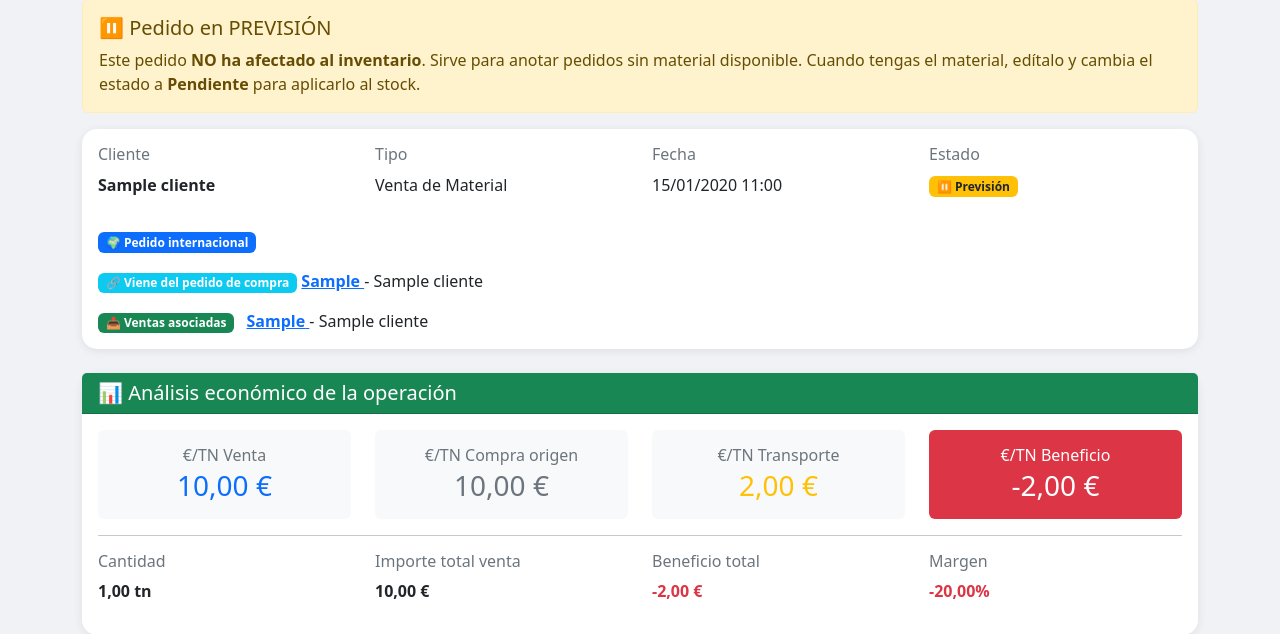
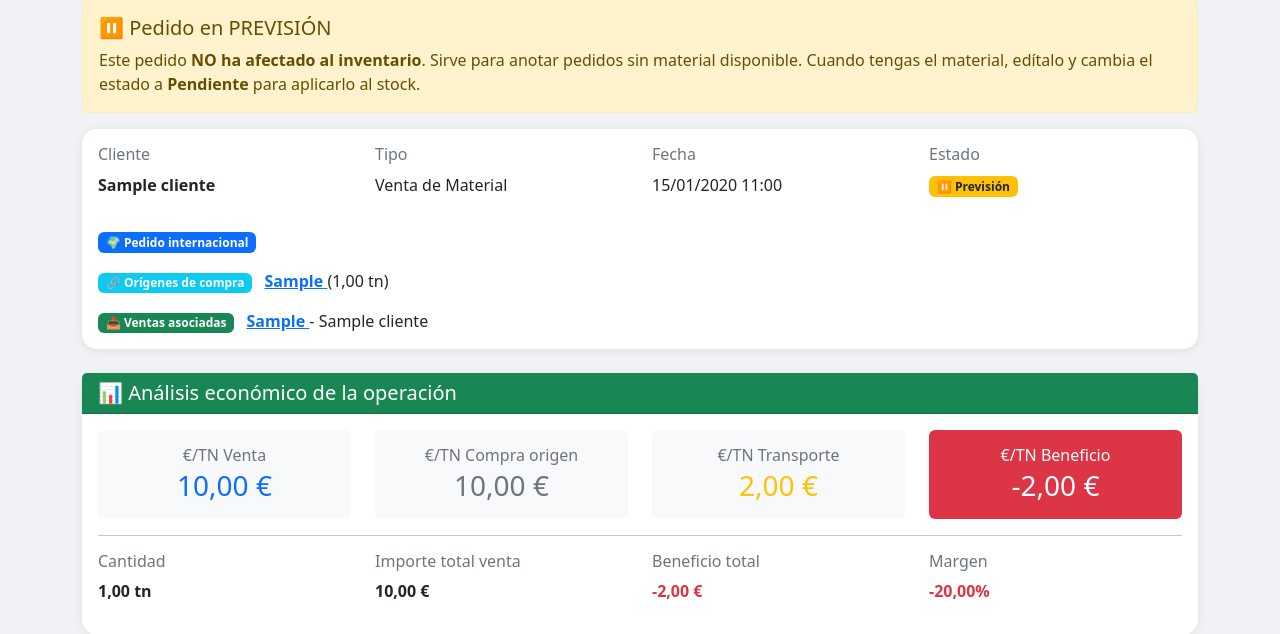
Before and after one commit to starmediterraneavictor-cmyk/erp-reciclaje, a Django app: page /pedidos/1/ in a window 1280 px wide. Shown: the part 153-787 px from the top of the page. Run offline with Django 5.2, Linux system fonts and the light colour scheme; a user stored in the database is signed in; tables that the repository leaves empty hold one stand-in row (values such as "Sample post"); some libraries are stand-ins or nearby versions.

Commit message:
Fix: detalle_pedido usa origenes_venta

```diff
--- a/pedidos/templates/pedidos/detalle_pedido.html
+++ b/pedidos/templates/pedidos/detalle_pedido.html
@@ -112,14 +112,16 @@
         </div>
         {% endif %}
 
-        {% if pedido.pedido_origen %}
+        {% if pedido.origenes_venta.exists %}
         <div class="row mt-3">
             <div class="col-md-12">
-                <span class="badge bg-info">🔗 Viene del pedido de compra</span>
-                <a href="{% url 'detalle_pedido' pedido.pedido_origen.id %}">
-                    <strong>{{ pedido.pedido_origen.numero_pedido }}</strong>
-                </a>
-                - {{ pedido.pedido_origen.entidad_nombre }}
+                <span class="badge bg-info">🔗 Orígenes de compra</span>
+                {% for origen in pedido.origenes_venta.all %}
+                    <a href="{% url 'detalle_pedido' origen.pedido_compra.id %}" class="ms-2">
+                        <strong>{{ origen.pedido_compra.numero_pedido }}</strong>
+                    </a>
+                    ({{ origen.cantidad_tn|formato_es }} tn)
+                {% endfor %}
             </div>
         </div>
         {% endif %}
@@ -141,7 +143,7 @@
 </div>
 
 <!-- 📊 ANÁLISIS ECONÓMICO -->
-{% if pedido.pedido_origen %}
+{% if pedido.origenes_venta.exists %}
 <div class="card card-custom mb-4 border-success">
     <div class="card-header bg-success text-white">
         <h5 class="mb-0">📊 Análisis económico de la operación</h5>
```
